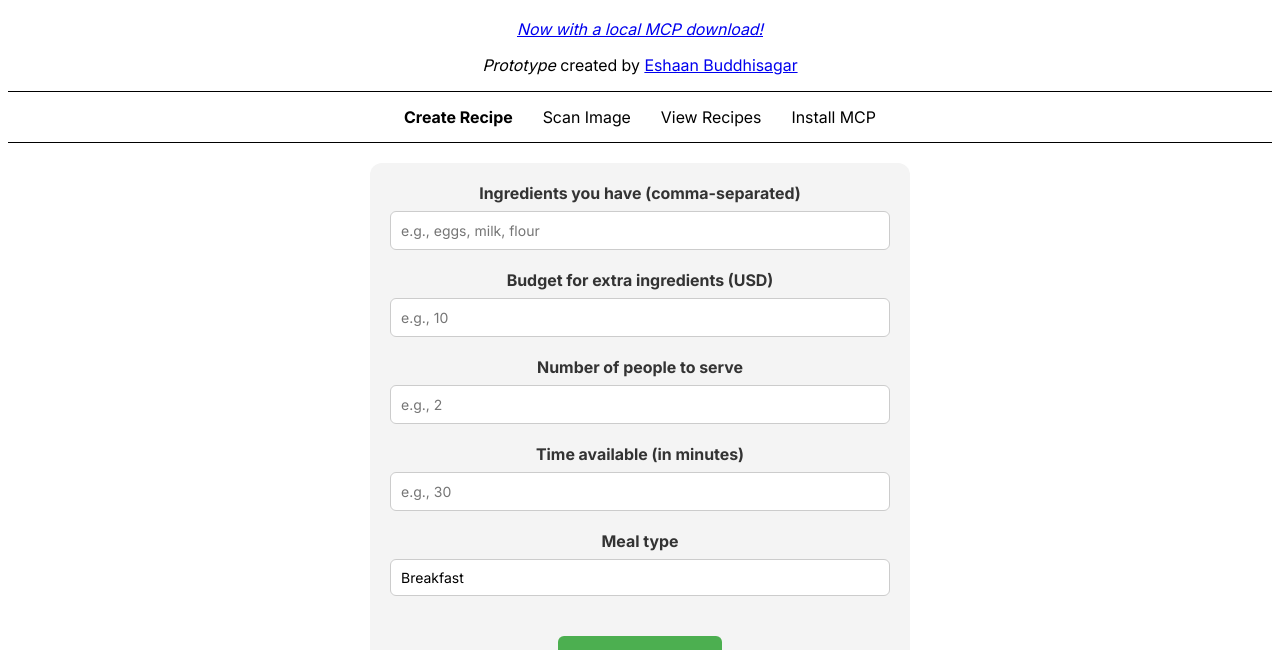
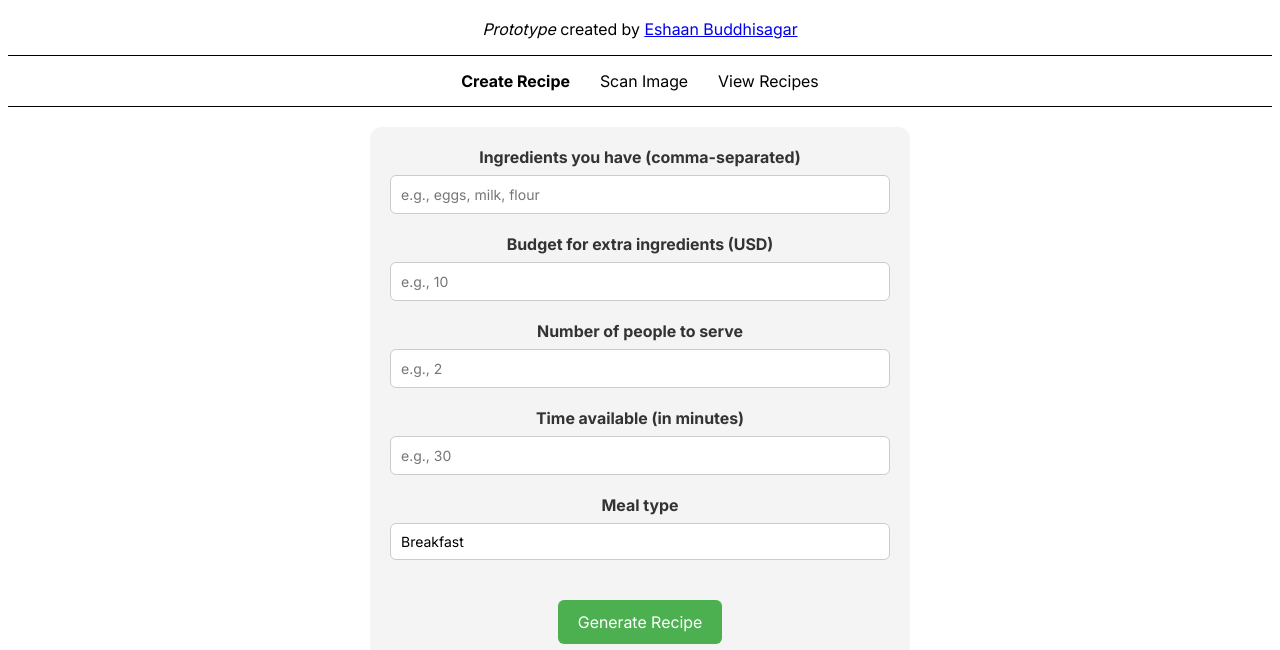
Before and after one commit to CodeMiner11-py/food_gen_WEB, a plain HTML site: page index.html in a window 1280 px wide. Shown: the part 140-790 px from the top of the page. Drawn offline with Linux system fonts and the light colour scheme.

```diff
--- a/index.html
+++ b/index.html
@@ -94,7 +94,6 @@
 <div style="text-align: center;">
     <img src="pear.png" width="65">
     <h1>Pear: Recipes Creator</h1>
-    <a href="mcp.html"><p><i>Now with a local MCP download!</i></p></a>
     <p><i>Prototype</i> created by <a href="https://kidslearninglab.com/about">Eshaan Buddhisagar</a></p>
     <div class="divider"></div>
 
@@ -103,7 +102,6 @@
             <li><a href="index.html"><b>Create Recipe</b></a></li>
             <li><a href="scan.html">Scan Image</a></li>
             <li><a href="view.html">View Recipes</a></li>
-            <li><a href="mcp.html">Install MCP</a></li>
         </ul>
     </div>
 
```
Also changed, not shown: scan.html (+0 -1 lines), view.html (+1 -1 lines).
